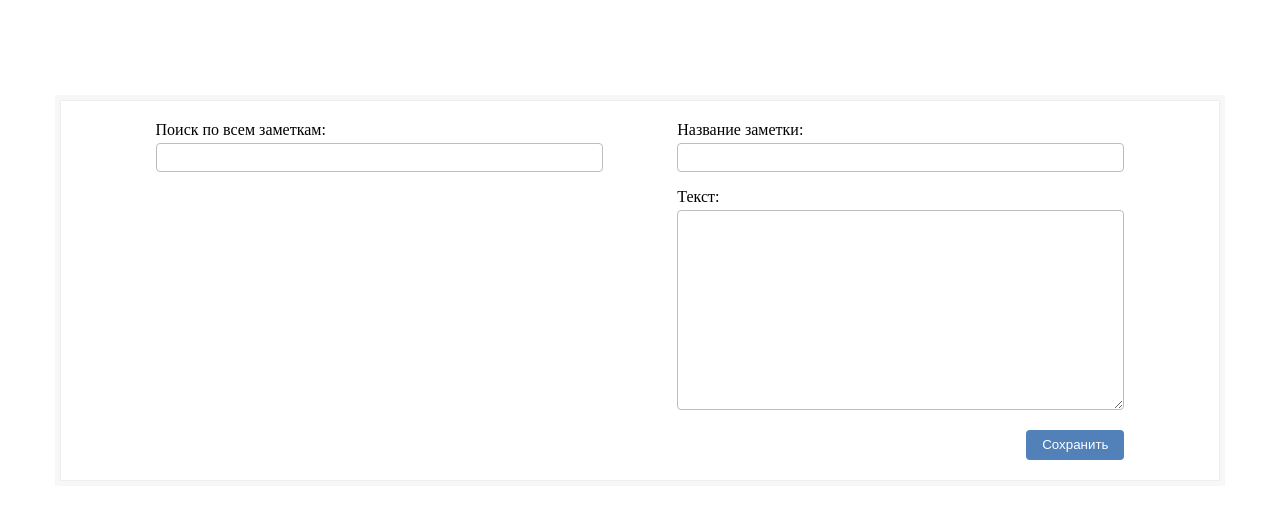
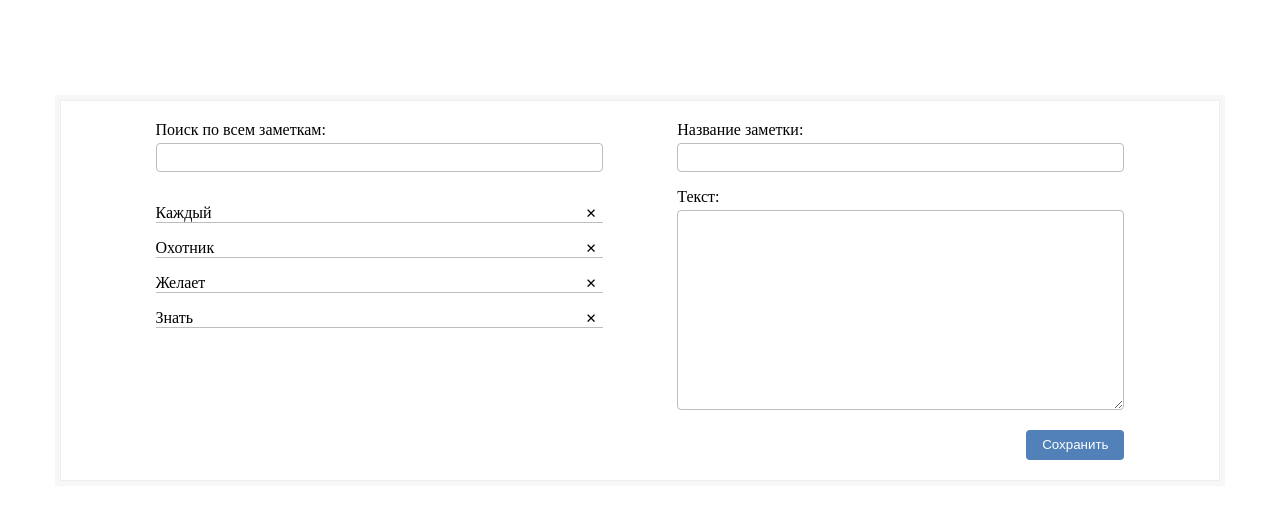
Before and after one commit to Naumch/react-notebook, a React (Create React App) app in the folder my-app/: page / in a window 1280 px wide. Shown: the top 520 px of the page. Built offline with nearby package versions, Linux system fonts and the light colour scheme.

Commit message:
Заполнила initNotes для наглядности

```diff
--- a/my-app/src/components/App.jsx
+++ b/my-app/src/components/App.jsx
@@ -2,8 +2,14 @@ import React, { useState } from 'react';
 import Notes from './Notes';
 import Filter from "./Filter";
 import Inputs from './Inputs';
+import uniqid from "uniqid";
 
-const initNotes = [];
+const initNotes = [
+  {id: uniqid(), title: "Каждый", text: "Далеко-далеко за словесными горами в стране гласных и согласных живут рыбные тексты. Вдали от всех живут они в буквенных домах на берегу Семантика большого языкового океана. Маленький ручеек Даль журчит по всей стране и обеспечивает ее всеми необходимыми правилами."},
+  {id: uniqid(), title: "Охотник", text: "Эта парадигматическая страна, в которой жаренные члены предложения залетают прямо в рот. Даже всемогущая пунктуация не имеет власти над рыбными текстами, ведущими безорфографичный образ жизни. Однажды одна маленькая строчка рыбного текста по имени Lorem ipsum решила выйти в большой мир грамматики."},
+  {id: uniqid(), title: "Желает", text: "Великий Оксмокс предупреждал ее о злых запятых, диких знаках вопроса и коварных точках с запятой, но текст не дал сбить себя с толку. Он собрал семь своих заглавных букв, подпоясал инициал за пояс и пустился в дорогу."},
+  {id: uniqid(), title: "Знать", text: "Взобравшись на первую вершину курсивных гор, бросил он последний взгляд назад, на силуэт своего родного города Буквоград, на заголовок деревни Алфавит и на подзаголовок своего переулка Строчка. Грустный риторический вопрос скатился по его щеке и он продолжил свой путь."}
+];
 
 function App() {
   const [notes, setNotes] = useState(initNotes);
```
